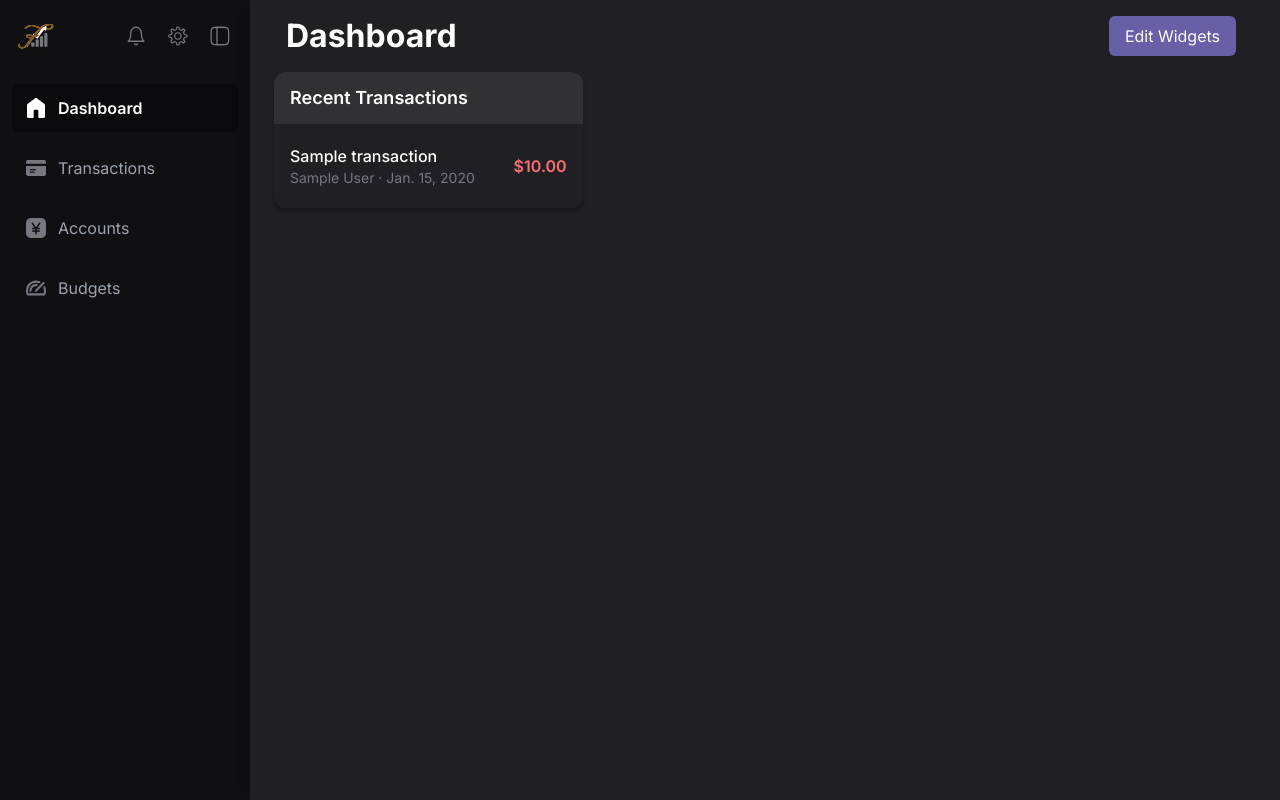
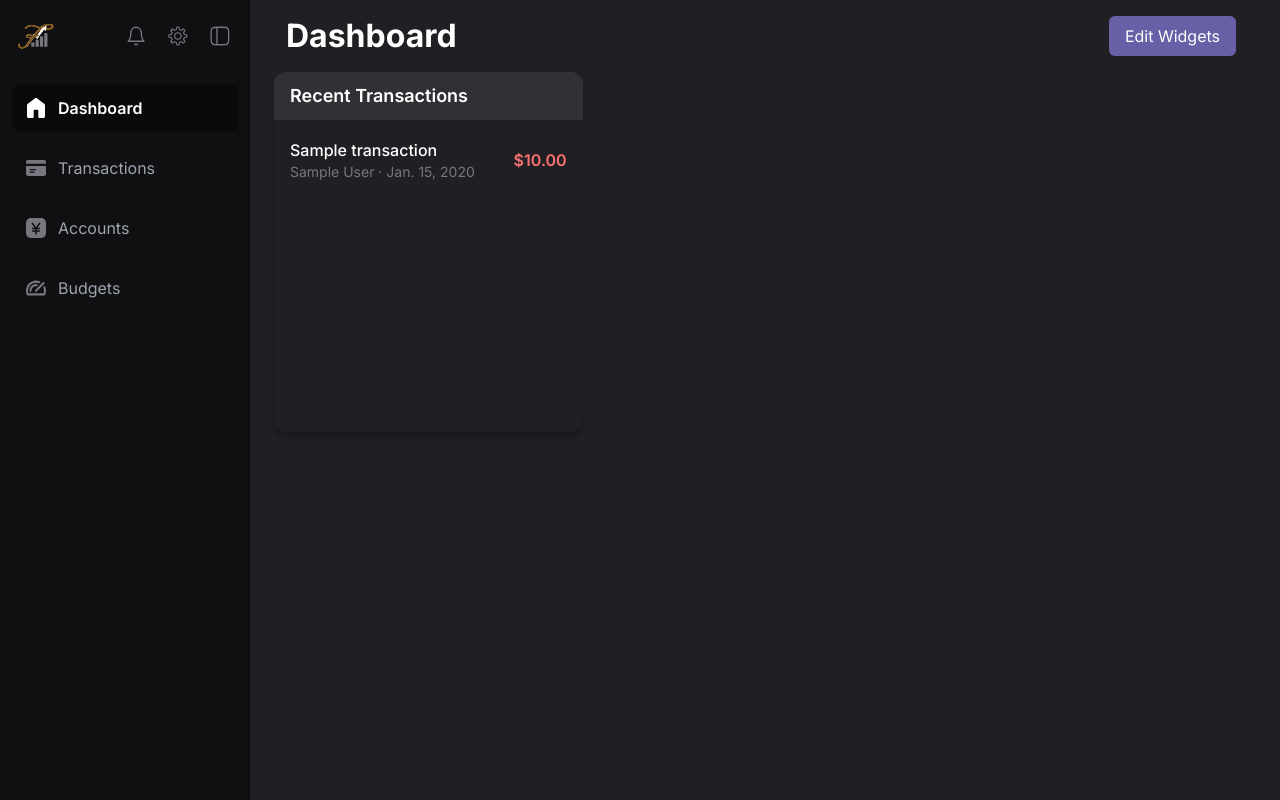
Before and after one commit to xavierAshkar/findash-mvp, a Django app: page /dashboard/ in a window 1280 px wide. Run offline with Django 5.2, Linux system fonts and the light colour scheme; a user stored in the database is signed in; tables that the repository leaves empty hold one stand-in row (values such as "Sample post"); parts of the project's set-up code (start-up, migrations or seed data) failed here and were passed over; some libraries are stand-ins or nearby versions.

Commit message:
feature(dashboard): improve reactivity of widgets when width shrinks

```diff
--- a/core/templates/core/components/dashboard_widget.html
+++ b/core/templates/core/components/dashboard_widget.html
@@ -1,12 +1,13 @@
 <div
   id="widget-{{ widget_type }}"
-  class="dashboard-widget rounded-xl shadow-card overflow-hidden"
+  class="dashboard-widget rounded-xl shadow-card overflow-hidden h-[360px]"
   data-widget-id="{{ widget_type }}"
   {% if edit_mode %}
     draggable="true"
   {% endif %}
 >
-  <div class="bg-cardHeader px-[16px] py-[12px] flex justify-between items-center">
+  <!-- Header -->
+  <div class="bg-cardHeader px-[16px] py-[12px] flex justify-between items-center h-[48px]">
     <h2 class="text-lg font-semibold text-white">{{ title }}</h2>
 
     {% if edit_mode %}
@@ -27,7 +28,8 @@
     {% endif %}
   </div>
 
-  <div class="bg-cardBg px-[16px] py-[12px] space-y-[6px]">
+  <!-- Body -->
+  <div class="bg-cardBg px-[16px] py-[12px] text-white text-sm space-y-[6px] h-[calc(360px-48px)]">
     {{ content|safe }}
   </div>
 </div>
--- /dev/null
+++ b/core/templates/core/components/widgets/net_worth_scrollable_lists.html
@@ -0,0 +1,50 @@
+<!-- Assets Column -->
+<div class="flex-1 flex flex-col h-full min-w-0">
+  <div class="text-center text-sm mb-1">
+    <span class="font-medium">Assets:</span>
+    <span class="text-green-400">${{ net_worth_data.total_assets|floatformat:2 }}</span>
+  </div>
+
+  <div
+    class="overflow-y-auto pr-1 grow text-xs text-green-300 space-y-1"
+    style="mask-image: linear-gradient(to bottom, black 90%, transparent); -webkit-mask-image: linear-gradient(to bottom, black 90%, transparent);"
+  >
+    <ul class="space-y-1 pr-1">
+      {% for acc in net_worth_data.asset_accounts %}
+        <li class="flex justify-between">
+          <span class="txn-fade flex-1 min-w-0 overflow-hidden whitespace-nowrap text-ellipsis">
+            {{ acc.name }}
+          </span>
+          <span>${{ acc.current_balance|floatformat:2 }}</span>
+        </li>
+      {% endfor %}
+    </ul>
+  </div>
+</div>
+
+<!-- Divider -->
+<div class="w-[1px] bg-cardHeader my-1"></div>
+
+<!-- Liabilities Column -->
+<div class="flex-1 flex flex-col h-full min-w-0">
+  <div class="text-center text-sm mb-1">
+    <span class="font-medium">Liabilities:</span>
+    <span class="text-red-400">${{ net_worth_data.total_liabilities|floatformat:2 }}</span>
+  </div>
+
+  <div
+    class="overflow-y-auto pl-1 grow text-xs text-red-300 space-y-1"
+    style="mask-image: linear-gradient(to bottom, black 90%, transparent); -webkit-mask-image: linear-gradient(to bottom, black 90%, transparent);"
+  >
+    <ul class="space-y-1 pl-1">
+      {% for acc in net_worth_data.credit_accounts %}
+        <li class="flex justify-between">
+          <span class="txn-fade flex-1 min-w-0 overflow-hidden whitespace-nowrap text-ellipsis">
+            {{ acc.name }}
+          </span>
+          <span>${{ acc.current_balance|floatformat:2 }}</span>
+        </li>
+      {% endfor %}
+    </ul>
+  </div>
+</div>
--- a/core/templates/core/dashboard/widgets/net_worth_widget.html
+++ b/core/templates/core/dashboard/widgets/net_worth_widget.html
@@ -1,44 +1,7 @@
-<!-- Centered Net Worth -->
-<div class="text-center mt-12 mb-16">
-  <p class="text-white text-5xl font-bold">
-    ${{ net_worth_data.net_worth|floatformat:2 }}
-  </p>
+<div class="flex items-center justify-center text-center text-[36px] font-bold mb-2 h-[112px]">
+  ${{ net_worth_data.net_worth|floatformat:2 }}
 </div>
 
-<!-- Asset and Liability Columns -->
-<div class="flex justify-between gap-4 text-sm text-white">
-  <!-- Assets -->
-  <div class="flex-1">
-    <div class="text-center mb-2">
-      <span class="font-medium">Assets:</span>
-      <span class="text-green-400">${{ net_worth_data.total_assets|floatformat:2 }}</span>
-    </div>
-    <ul class="text-xs text-green-300 space-y-1">
-      {% for acc in net_worth_data.asset_accounts %}
-        <li class="flex justify-between">
-          <span>{{ acc.name }}</span>
-          <span>${{ acc.current_balance|floatformat:2 }}</span>
-        </li>
-      {% endfor %}
-    </ul>
-  </div>
-
-  <!-- Divider -->
-  <div class="w-[1px] bg-cardHeader"></div>
-
-  <!-- Liabilities -->
-  <div class="flex-1">
-    <div class="text-center mb-2">
-      <span class="font-medium">Liabilities:</span>
-      <span class="text-red-400">${{ net_worth_data.total_liabilities|floatformat:2 }}</span>
-    </div>
-    <ul class="text-xs text-red-300 space-y-1 text-right">
-      {% for acc in net_worth_data.credit_accounts %}
-        <li class="flex justify-between">
-          <span>{{ acc.name }}</span>
-          <span>${{ acc.current_balance|floatformat:2 }}</span>
-        </li>
-      {% endfor %}
-    </ul>
-  </div>
+<div class="flex gap-4 grow min-w-0 h-[calc(312px-112px)]">
+  {% include "core/components/widgets/net_worth_scrollable_lists.html" %}
 </div>
--- a/core/templates/core/dashboard/widgets/transactions_widget.html
+++ b/core/templates/core/dashboard/widgets/transactions_widget.html
@@ -1,11 +1,13 @@
 {% load core_extras %}
-<div class="rounded-xl overflow-hidden">
-  <ul class="bg-cardBg divide-y divide-gray-800">
+<ul class="bg-cardBg divide-y divide-cardHeader">
   {% for txn in transactions %}
-      <li class="py-[8px] flex justify-between items-center">
-        <div>
-          <p class="text-base text-white font-medium">{{ txn.name }}</p>
-          <p class="text-sm text-textSubtle">{{ txn.account.name }} &middot; {{ txn.date }}</p>
+    <li class="py-[6px] flex justify-between items-center">
+      <div class="flex flex-col min-w-0 flex-1">
+        <!-- Fade-out text name -->
+        <p class="txn-fade text-base font-medium text-white flex-1 min-w-0">
+          {{ txn.name }}
+        </p>
+        <p class="text-sm text-textSubtle truncate">{{ txn.account.name }} &middot; {{ txn.date }}</p>
       </div>
       <p class="text-base font-semibold {% if txn.amount > 0 %}text-red-400{% else %}text-green-400{% endif %}">
         {% if txn.amount > 0 %}
@@ -16,7 +18,6 @@
       </p>
     </li>
   {% empty %}
-      <li class="py-[8px] text-textSubtle text-sm">No recent transactions found.</li>
+    <li class="py-[6px] text-textSubtle text-sm">No recent transactions found.</li>
   {% endfor %}
 </ul>
-</div>
--- a/templates/base_app.html
+++ b/templates/base_app.html
@@ -37,6 +37,17 @@
       }
       [x-cloak] {
         display: none !important;
+      }
+      .txn-fade {
+        position: relative;
+        display: inline-block;
+        overflow: hidden;
+        text-overflow: ellipsis;
+        white-space: nowrap;
+      }
+      .txn-fade.fade-active {
+        mask-image: linear-gradient(to right, black 80%, transparent);
+        -webkit-mask-image: linear-gradient(to right, black 80%, transparent);
       }
     </style>
     <!-- Define your custom colors -->
@@ -336,6 +347,29 @@
         }
       });
     </script>
+    <script>
+    function applyTxnFade() {
+      document.querySelectorAll('.txn-fade').forEach(function(el) {
+        el.classList.remove('fade-active');
+        if (el.scrollWidth > el.clientWidth - 10) {
+          el.classList.add('fade-active');
+        }
+      });
+    }
+
+    // Run on initial load
+    window.addEventListener("load", applyTxnFade);
+
+    // Run after HTMX swaps (if you use HTMX)
+    document.body.addEventListener("htmx:afterSwap", applyTxnFade);
+
+    // Run on window resize (for responsive layouts)
+    window.addEventListener("resize", function() {
+      // Use a timeout to avoid excessive calls during resize
+      clearTimeout(window._txnFadeTimeout);
+      window._txnFadeTimeout = setTimeout(applyTxnFade, 100);
+    });
+    </script>
     {% block scripts %}{% endblock %}
   </body>
 </html>
```
Lines whose indentation alone changed are shown as unchanged.
